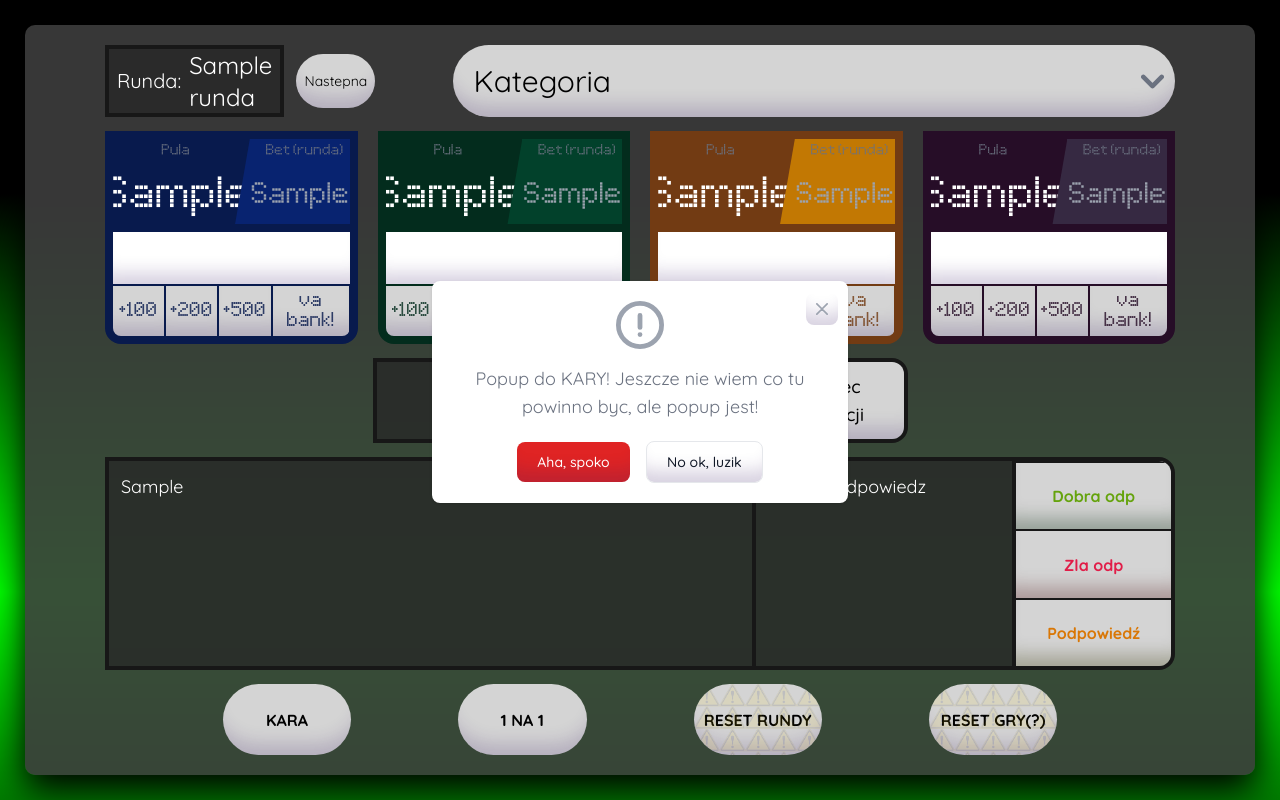
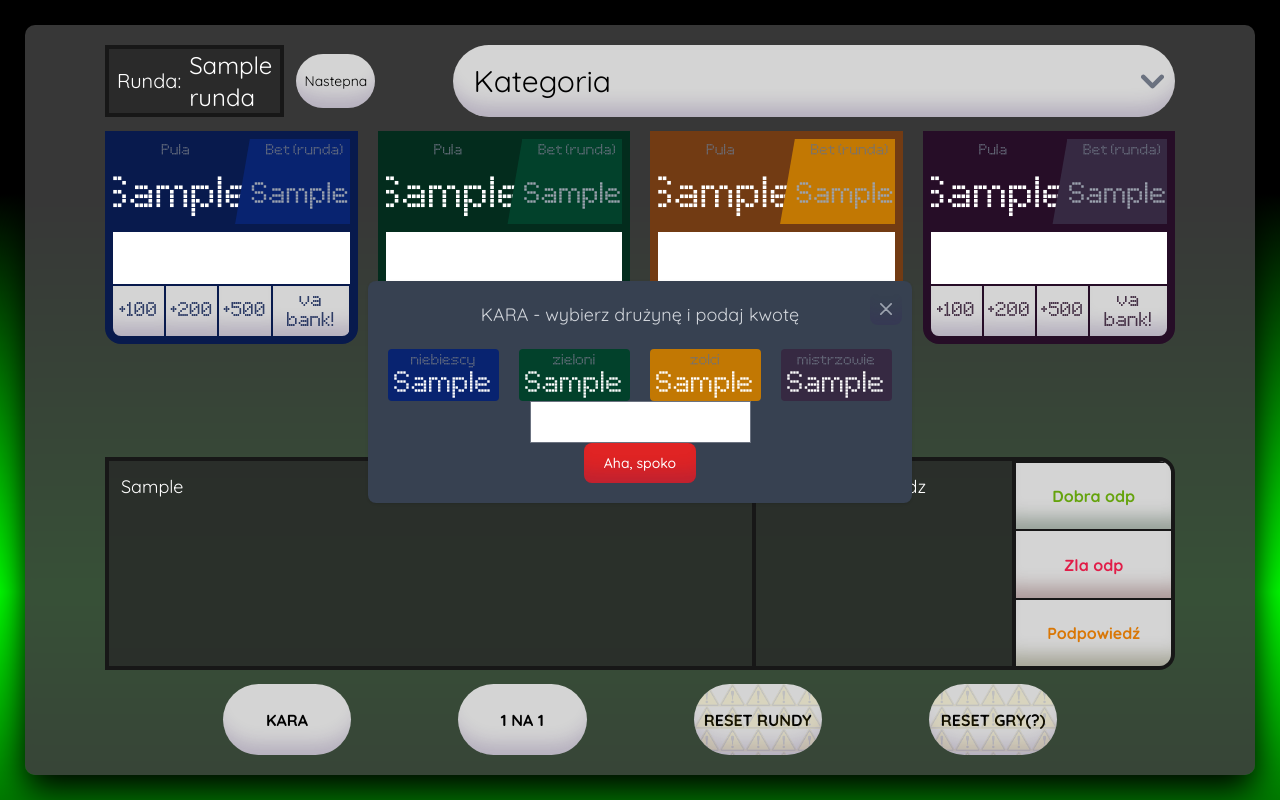
Before and after one commit to suchareq3/uwuntura-o-kase, a Django app: template awantura_o_kase/panel_admin/templates/admin_panel.html in a window 1280 px wide, after a click on "KARA". Run offline with Django 5.2, Linux system fonts and the light colour scheme; the template is opened without the code that fills it: most values are stand-ins (such as "Sample title", 1, 10 or a date in 2020); some libraries are stand-ins or nearby versions.

Commit message:
Dodano panel kary

```diff
--- a/awantura_o_kase/panel_admin/templates/admin_panel.html
+++ b/awantura_o_kase/panel_admin/templates/admin_panel.html
@@ -58,7 +58,7 @@
 						</div>
 						<div class="w-full items-center h-[55%] box-content divide-y-2 divide-[rgb(8,26,77)]">
 							<input type = "hidden" name = "add-X-niebiescy" id = "add-X-niebiescy">
-							<input class="kasa text-center flex items-center justify-center w-full h-1/2 text-2xl border-none text-[rgb(8,26,77)] pt-3" type="text" name="add-X-niebiescy" id="add-X-niebiescy" >
+							<input class="kasa text-center flex items-center justify-center w-full h-1/2 text-2xl border-none text-[rgb(8,26,77)] pt-3" type="number" name="add-X-niebiescy" id="add-X-niebiescy" >
 							<input type = "submit" name = "add-X-niebiescy" value = "{{add_X_niebiescy}}" hidden/>
 							<div class="kasa-buttons flex flex-row w-full h-1/2 divide-x-2 divide-[rgb(8,26,77)]">
 								<button type = "submit" name = "action" value = "add-100-niebiescy" class="flex-[2] flex items-center justify-center min-w-0 h-full bg-neutral-300 hover:bg-neutral-400 active:bg-neutral-500 text-[rgb(8,26,77)] text-base">+100</button>
@@ -68,7 +68,6 @@
 							</div>
 						</div>
 					</form>
-
 
 					<!-- Druzyna Zieloni-->
 
@@ -87,7 +86,7 @@
 
 						<div class="w-full items-center h-[55%] box-content divide-y-2 divide-[rgb(3,44,29)]">
 							<input type = "hidden" name = "add-X-zieloni" id = "add-X-zieloni">
-							<input class="kasa text-center flex items-center justify-center w-full h-1/2 text-2xl border-none text-[rgb(3,44,29)] pt-3" type="text" name="add-X-zieloni" id="add-X-zieloni" >
+							<input class="kasa text-center flex items-center justify-center w-full h-1/2 text-2xl border-none text-[rgb(3,44,29)] pt-3" type="number" name="add-X-zieloni" id="add-X-zieloni" >
 							<input type = "submit" name = "add-X-zieloni" value = "{{ add_X_zieloni }}" hidden/>
 							<div class="kasa-buttons flex flex-row w-full h-1/2 divide-x-2 divide-[rgb(3,44,29)]">
 								<button type = "submit" name = "action" value = "add-100-zieloni" class="flex-[2] flex items-center justify-center min-w-0 h-full bg-neutral-300 hover:bg-neutral-400 active:bg-neutral-500 text-[rgb(3,44,29)] text-base">+100</button>
@@ -114,7 +113,7 @@
 
 						<div class="w-full items-center h-[55%] box-content divide-y-2 divide-yellow-800">
 							<input type = "hidden" name = "add-X-zolci" id = "add-X-zolci">
-							<input class="kasa text-center flex items-center justify-center w-full h-1/2 text-2xl border-none text-[rgb(95,75,10)] pt-3" type="text" name="add-X-zolci" id="add-X-zolci" >
+							<input class="kasa text-center flex items-center justify-center w-full h-1/2 text-2xl border-none text-[rgb(95,75,10)] pt-3" type="number" name="add-X-zolci" id="add-X-zolci" >
 							<input type = "submit" name = "add-X-zolci" value = "{{add_X_zolci}}" hidden/>
 							<div class="kasa-buttons flex flex-row w-full h-1/2 divide-x-2 divide-yellow-800">
 								<button type = "submit" name = "action" value = "add-100-zolci" class="flex-[2] flex items-center justify-center min-w-0 h-full bg-neutral-300 hover:bg-neutral-400 active:bg-neutral-500 text-yellow-800 text-base">+100</button>
@@ -141,7 +140,7 @@
 
 						<div class="w-full items-center h-[55%] box-content divide-y-2 divide-[rgb(38,13,39)]">
 							<input type = "hidden" name = "add-X-mistrzowie" id = "add-X-mistrzowie">
-							<input class="kasa text-center flex items-center justify-center w-full h-1/2 text-2xl border-none text-[rgb(38,13,39)] pt-3" type="text" name="add-X-mistrzowie" id="add-X-mistrzowie" >
+							<input class="kasa text-center flex items-center justify-center w-full h-1/2 text-2xl border-none text-[rgb(38,13,39)] pt-3" type="number" name="add-X-mistrzowie" id="add-X-mistrzowie" >
 							<input type = "submit" name = "add-X-mistrzowie" value = "{{add_X_mistrzowie}}" hidden/>
 							<div class="kasa-buttons flex flex-row w-full h-1/2 divide-x-2 divide-[rgb(38,13,39)]">
 								<button type = "submit" name = "action" value = "add-100-mistrzowie" class="flex-[2] flex items-center justify-center min-w-0 h-full bg-neutral-300 hover:bg-neutral-400 active:bg-neutral-500 text-[rgb(38,13,39)] text-base">+100</button>
@@ -156,7 +155,7 @@
 
 			<!-- Pula -->
 			<div class="pula-koniec flex flex-row w-1/2 min-h-[12%] bg-neutral-800/75 border-4 border-neutral-900 rounded-r-2xl overflow-hidden divide-x-4 divide-neutral-900">
-				<div class="pula w-full flex-[8] flex justify-center items-center text-4xl ">
+				<div class="pula w-full flex-[8] flex justify-center items-center text-4xl">
 					<span>{{pula}}</span>
 				</div>
 				<form method = "post" action = "{% url 'gra' %}" class="w-full flex-[3] h-full">{% csrf_token %}
@@ -191,8 +190,8 @@
 
 	<!-- Modale -->
 	<div id="popup-modal-kara" tabindex="-1" class="hidden overflow-y-auto overflow-x-hidden fixed top-0 right-0 left-0 z-50 justify-center items-center w-full md:inset-0 h-[calc(100%-1rem)] max-h-full">
-		<div class="relative p-4 w-full max-w-md max-h-full">
-			<div class="relative bg-white rounded-lg shadow dark:bg-gray-700">
+		<div class="relative p-4 w-full max-w-xl max-h-full">
+			<div class="relative rounded-lg shadow bg-gray-700">
 				<button type="button" class="absolute top-3 end-2.5 text-gray-400 bg-transparent hover:bg-gray-200 hover:text-gray-900 rounded-lg text-sm w-8 h-8 ms-auto inline-flex justify-center items-center dark:hover:bg-gray-600 dark:hover:text-white" data-modal-hide="popup-modal-kara">
 					<svg class="w-3 h-3" aria-hidden="true" xmlns="http://www.w3.org/2000/svg" fill="none" viewBox="0 0 14 14">
 						<path stroke="currentColor" stroke-linecap="round" stroke-linejoin="round" stroke-width="2" d="m1 1 6 6m0 0 6 6M7 7l6-6M7 7l-6 6"/>
@@ -200,16 +199,41 @@
 					<span class="sr-only">Close modal</span>
 				</button>
 				<div class="p-4 md:p-5 text-center">
-					<svg class="mx-auto mb-4 text-gray-400 w-12 h-12 dark:text-gray-200" aria-hidden="true" xmlns="http://www.w3.org/2000/svg" fill="none" viewBox="0 0 20 20">
-						<path stroke="currentColor" stroke-linecap="round" stroke-linejoin="round" stroke-width="2" d="M10 11V6m0 8h.01M19 10a9 9 0 1 1-18 0 9 9 0 0 1 18 0Z"/>
-					</svg>
-					<h3 class="mb-5 text-lg font-normal text-gray-500 dark:text-gray-400">Popup do KARY! Jeszcze nie wiem co tu powinno byc, ale popup jest!</h3>
+					<h3 class="mb-5 text-lg font-normal text-gray-300">KARA - wybierz drużynę i podaj kwotę</h3>
+					<div class="flex w-full gap-5">
+						<label class="inline-flex cursor-pointer basis-0 grow-[5]">
+							<input type="radio" name="inline-radio-group" id="kara-niebiescy" value="" class="sr-only peer">
+							<div class="peer peer-focus:outline-none peer-checked:ring-4 peer-checked:ring-gray-300 peer peer-checked:after:translate-x-full peer-checked:text-gray-500 peer-checked:bg-[rgb(8,26,77)]             rounded relative h-full flex items-center justify-start text-2xl basis-0 grow-[5] bg-[rgb(8,35,112)] button">
+								<span class="!absolute !top-0 !left-0 !right-0 m-auto text-xs text-center text-gray-500 pt-1">niebiescy</span>
+								<span class="pt-5 m-auto">{{pula_niebiescy}}</span>
+							</div>
+						</label>
+						<label class="inline-flex cursor-pointer basis-0 grow-[5] rounded">
+							<input type="radio" name="inline-radio-group" id="kara-zieloni" value="" class="sr-only peer">
+							<div class="peer peer-focus:outline-none peer-checked:ring-4 peer-checked:ring-gray-300 peer peer-checked:after:translate-x-full peer-checked:text-gray-500 peer-checked:bg-[rgb(3,44,29)] 			rounded relative h-full flex items-center justify-start text-2xl basis-0 grow-[5] bg-[rgb(2,65,43)]  button">
+								<span class="!absolute !top-0 !left-0 !right-0 m-auto text-xs text-center text-gray-500 pt-1">zieloni</span>
+								<span class="pt-5 m-auto">{{pula_zieloni}}</span>
+							</div>
+						</label>
+						<label class="inline-flex cursor-pointer basis-0 grow-[5]">
+							<input type="radio" name="inline-radio-group" id="kara-zolci" value="" class="sr-only peer">
+							<div class="peer peer-focus:outline-none peer-checked:ring-4 peer-checked:ring-gray-300 peer peer-checked:after:translate-x-full peer-checked:text-gray-500 peer-checked:bg-yellow-800               rounded relative h-full flex items-center justify-start text-2xl basis-0 grow-[5] bg-yellow-500 button">
+								<span class="!absolute !top-0 !left-0 !right-0 m-auto text-xs text-center text-gray-500 pt-1">zolci</span>
+								<span class="pt-5 m-auto">{{pula_zolci}}</span>
+							</div>
+						</label>
+						<label class="inline-flex cursor-pointer basis-0 grow-[5]">
+							<input type="radio" name="inline-radio-group" id="kara-mistrzowie" value="" class="sr-only peer">
+							<div class="peer peer-focus:outline-none peer-checked:ring-4 peer-checked:ring-gray-300 peer peer-checked:after:translate-x-full peer-checked:text-gray-500 peer-checked:bg-[rgb(38,13,39)]            rounded relative h-full flex items-center justify-start text-2xl basis-0 grow-[5] bg-[rgb(54,41,66)] button">
+								<span class="!absolute !top-0 !left-0 !right-0 m-auto text-xs text-center text-gray-500 pt-1">mistrzowie</span>
+								<span class="pt-5 m-auto">{{pula_mistrzowie}}</span>
+							</div>
+						</label>
+					</div>
+					<input type="number" name = "add-kara-amount" id = "add-kara-amount" class="text-gray-500">
 					<form method = "post" action = "{% url 'gra' %}">{% csrf_token %}
 						<button type = "submit" name = "kara" value = "kara" data-modal-hide="popup-modal-kara" type="button" class="text-white bg-red-600 hover:bg-red-800 focus:ring-4 focus:outline-none focus:ring-red-300 dark:focus:ring-red-800 font-medium rounded-lg text-sm inline-flex items-center px-5 py-2.5 text-center">
 							Aha, spoko
-						</button>
-						<button data-modal-hide="popup-modal-kara" type="button" class="py-2.5 px-5 ms-3 text-sm font-medium text-gray-900 focus:outline-none bg-white rounded-lg border border-gray-200 hover:bg-gray-100 hover:text-blue-700 focus:z-10 focus:ring-4 focus:ring-gray-100 dark:focus:ring-gray-700 dark:bg-gray-800 dark:text-gray-400 dark:border-gray-600 dark:hover:text-white dark:hover:bg-gray-700">
-							No ok, luzik
 						</button>
 					</form>
 				</div>
@@ -331,12 +355,11 @@
 			{% else %}
 
 				<div data-modal-target="bottom-right-modal" id="bottom-right-modal" data-modal-placement="bottom-right" tabindex="-1" class="fixed top-0 left-0 right-0 bottom-0 z-50 w-full p-4 overflow-x-hidden overflow-y-auto md:inset-0 h-[calc(100%-1rem)] max-h-full justify-center items-center flex" aria-modal="true" role="dialog">
-					<div modal-backdrop="" class="bg-gray-900/50 dark:bg-gray-900/80 fixed inset-0 z-100 backdrop-blur-sm"></div>
-					<button class="relative max-w-2xl max-h-full" data-modal-hide="bottom-right-modal">
+					<button class="relative w-1/2 h-1/2" data-modal-hide="bottom-right-modal">
 						<!-- Modal content -->
-						<div class="relative bg-red-400/[0.55] hover:bg-red-300/[0.55] text-red-200 rounded-lg shadow backdrop-blur-md border-5">
+						<div class="relative h-full bg-red-400/[0.55] hover:bg-red-300/[0.55] text-red-100 rounded-lg shadow backdrop-blur-md border-5">
 							<!-- Modal header -->
-							<div class="flex items-center justify-between p-7 rounded-t">
+							<div class="flex h-full items-center justify-center p-7 rounded-t">
 								<h3 class="text-4xl font-bold">
 									❗{{message.message}}❗
 								</h3>
```
Also changed, not shown: awantura_o_kase/panel_admin/static/admin_panel_style.css (+6 -3 lines), awantura_o_kase/panel_admin/static/tailwind-output.css.
